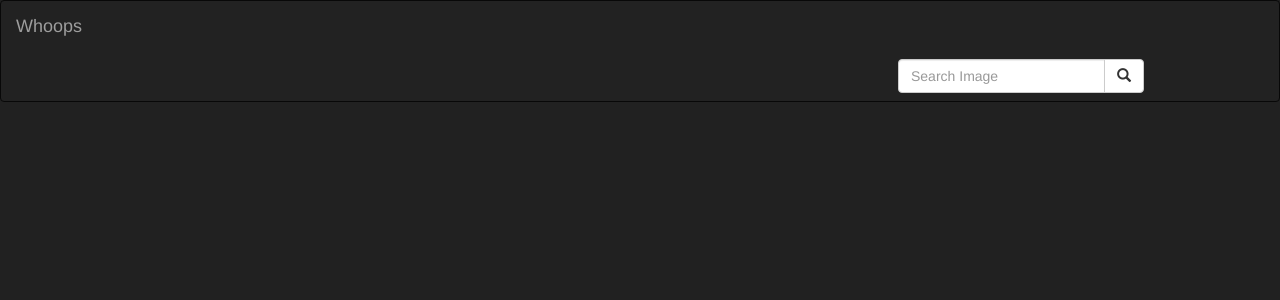
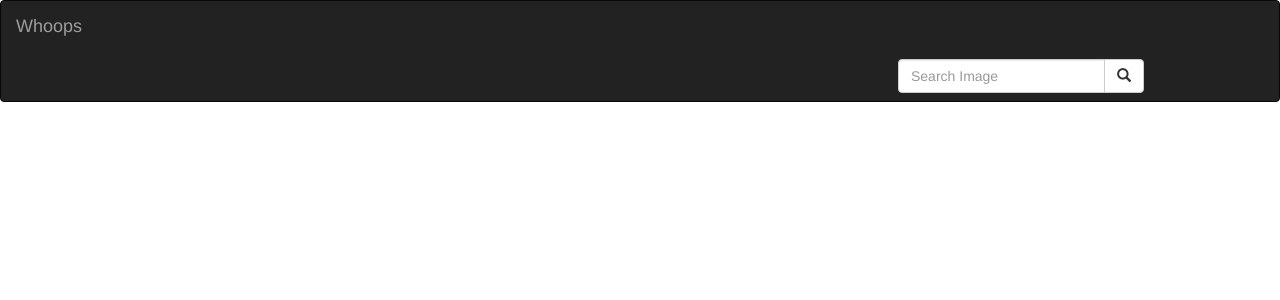
Before and after one commit to BrilliantGrant/unsplash, a Django app: page / in a window 1280 px wide. Shown: the top 300 px of the page. Run offline with Django 3.2, Linux system fonts and the light colour scheme; data that the repository does not hold is empty; some libraries are stand-ins or nearby versions.

Commit message:
Change body color from black to white index.html

```diff
--- a/gal/templates/index.html
+++ b/gal/templates/index.html
@@ -2,7 +2,7 @@
 {% block content %}
 {{block.super}}
 
-    {% for category in images %}
+   <!--  {% for category in images %}
 
 
          <img src="">
@@ -20,7 +20,7 @@
 
     </div>
 {% endfor %}
-</div>
+</div> -->
 {% for category in images %}
 <div class="col-md-3">
 <d<figure class="snip1369 green" style=" height: 400px">
@@ -177,7 +177,7 @@
 }
 /* Demo purposes only */
 body {
-  background-color: #212121;
+ /* background-color: #212121;*/
 }
 
 </style>
```
